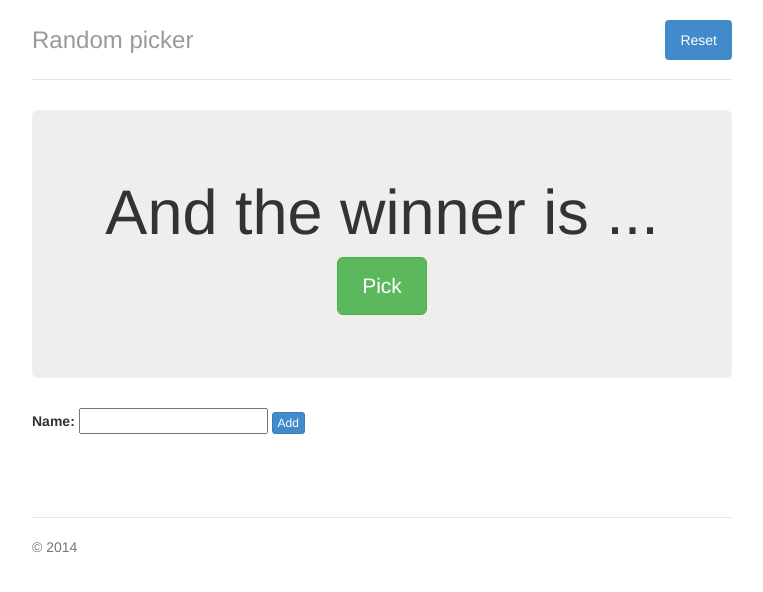
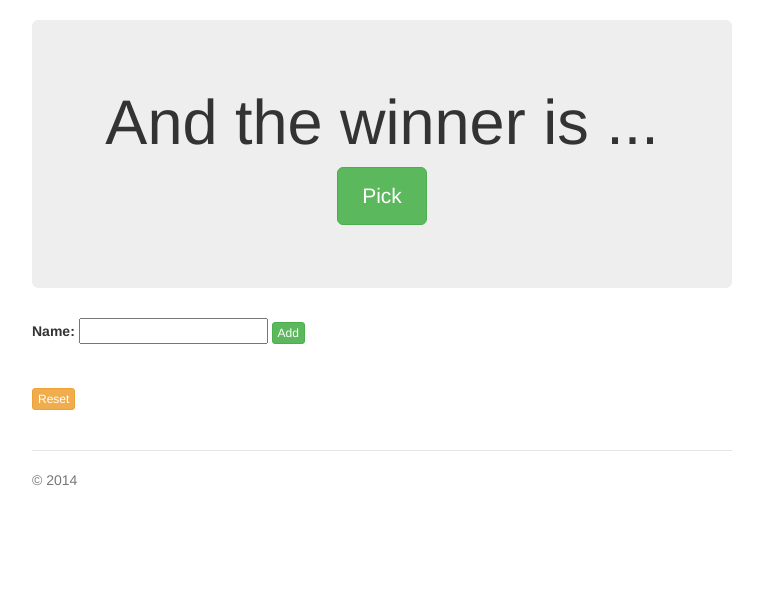
Before and after one commit to msval/randompicker, a plain HTML site: page index.html in a window 1280 px wide. Shown: the whole page, without its empty margins (258-1021 px from the left). Drawn offline with Linux system fonts and the light colour scheme.

Commit message:
updated styling

```diff
--- a/css/jumbotron-narrow.css
+++ b/css/jumbotron-narrow.css
@@ -58,6 +58,10 @@ body {
 .marketing p + h4 {
   margin-top: 28px;
 }
+.marketing p del {
+  font-size: 18px;
+  font-weight: bold;
+}
 
 /* Responsive: Portrait tablets and up */
 @media screen and (min-width: 768px) {
--- a/index.html
+++ b/index.html
@@ -15,13 +15,6 @@
   <body>
 
     <div class="container">
-      <div class="header">
-        <ul class="nav nav-pills pull-right">
-          <li class="active"><a href="#" id="reset">Reset</a></li>
-        </ul>
-        <h3 class="text-muted">Random picker</h3>
-      </div>
-
       <div class="jumbotron">
         <h1 id="winner">And the winner is ...</h1>
         <p><a class="btn btn-lg btn-success" href="#" role="button" id="pick">Pick</a></p>
@@ -31,13 +24,14 @@
         <form>
           <label for="name">Name: </label>
           <input type="text" name="name" id="personName"/>
-          <button class="btn btn-xs btn-primary" id="addName">Add</button>
+          <button class="btn btn-xs btn-success" id="addName">Add</button>
         </form>
       </fieldset>
 
       <div class="row marketing">
         <div class="col-lg-12" id="personsList">
         </div>
+        <button class="btn btn-xs btn-warning" id="reset">Reset</button>
       </div>
 
       <div class="footer">
```
